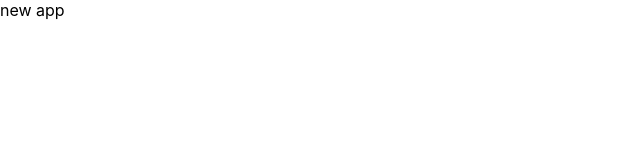
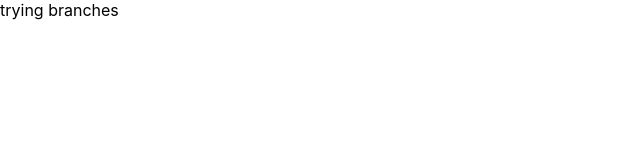
Before and after one commit to Tsuina/boiler-plate, a React (Create React App) app: page / in a window 1280 px wide. Shown: the top 160 px of the page, without its empty margins (0-640 px from the left). Built offline with nearby package versions, Linux system fonts and the light colour scheme.

Commit message:
small change (#1)

```diff
--- a/src/App.tsx
+++ b/src/App.tsx
@@ -2,7 +2,7 @@
 function App() {
   return (
     <div className="App">
-      new app
+      trying branches
     </div>
   );
 }
```
